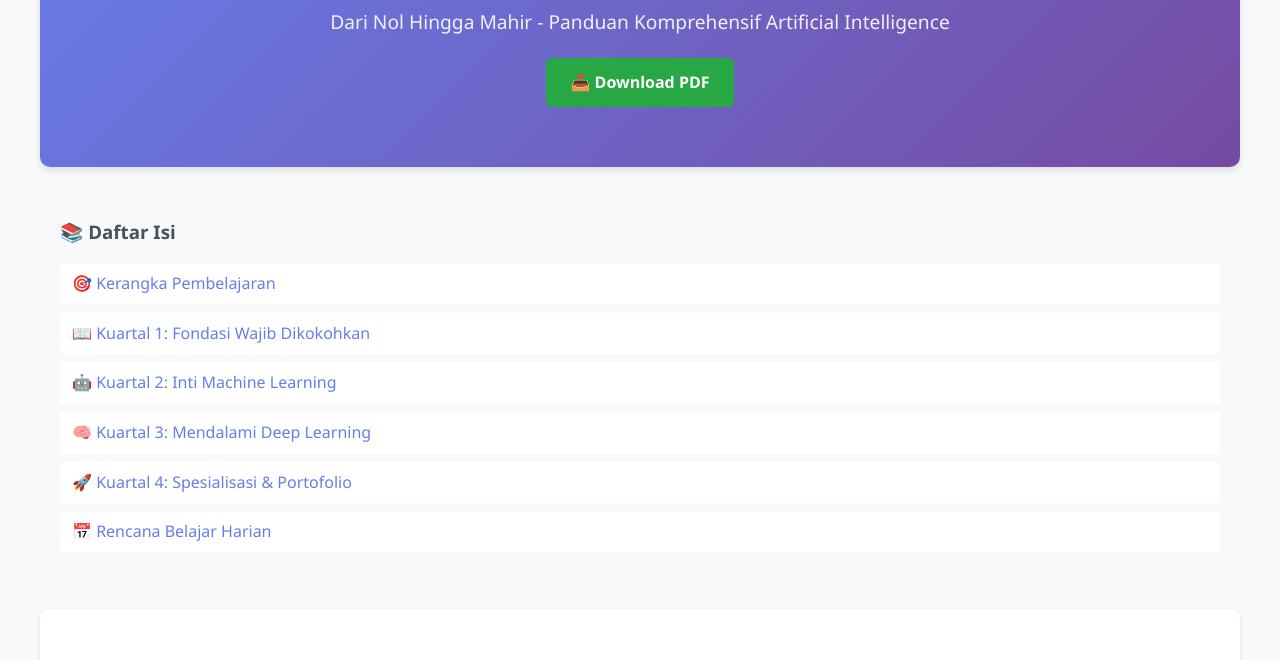
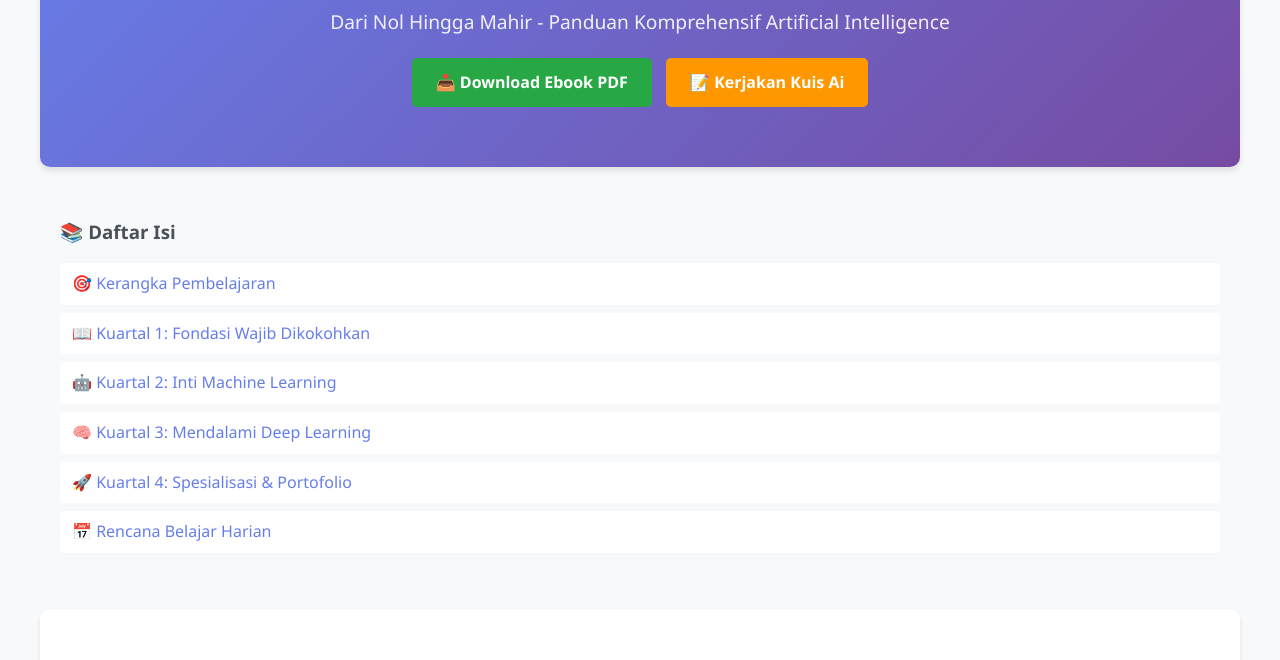
Before and after one commit to masisparmo/kurikulumbelajarai, a plain HTML site: page index.html in a window 1280 px wide. Shown: the part 140-800 px from the top of the page. Drawn offline with Linux system fonts and the light colour scheme.

Commit message:
Update index.html

```diff
--- a/index.html
+++ b/index.html
@@ -212,7 +212,8 @@
     <div class="header">
         <h1>🤖 Panduan Belajar AI Setahun Penuh</h1>
         <p>Dari Nol Hingga Mahir - Panduan Komprehensif Artificial Intelligence</p>
-        <a href="https://masisparmo.github.io/kurikulumbelajarai/download/buku_panduan_belajar_ai.pdf" class="download-btn">📥 Download PDF</a>
+        <a href="https://masisparmo.github.io/kurikulumbelajarai/download/buku_panduan_belajar_ai.pdf" class="download-btn">📥 Download Ebook PDF</a>
+<a href="https://gemini.google.com/share/52d508b7f190" class="download-btn" style="background:#ff9800; margin-left:10px;" target="_blank">📝 Kerjakan Kuis Ai</a>
     </div>
 
     <div class="toc">
```
